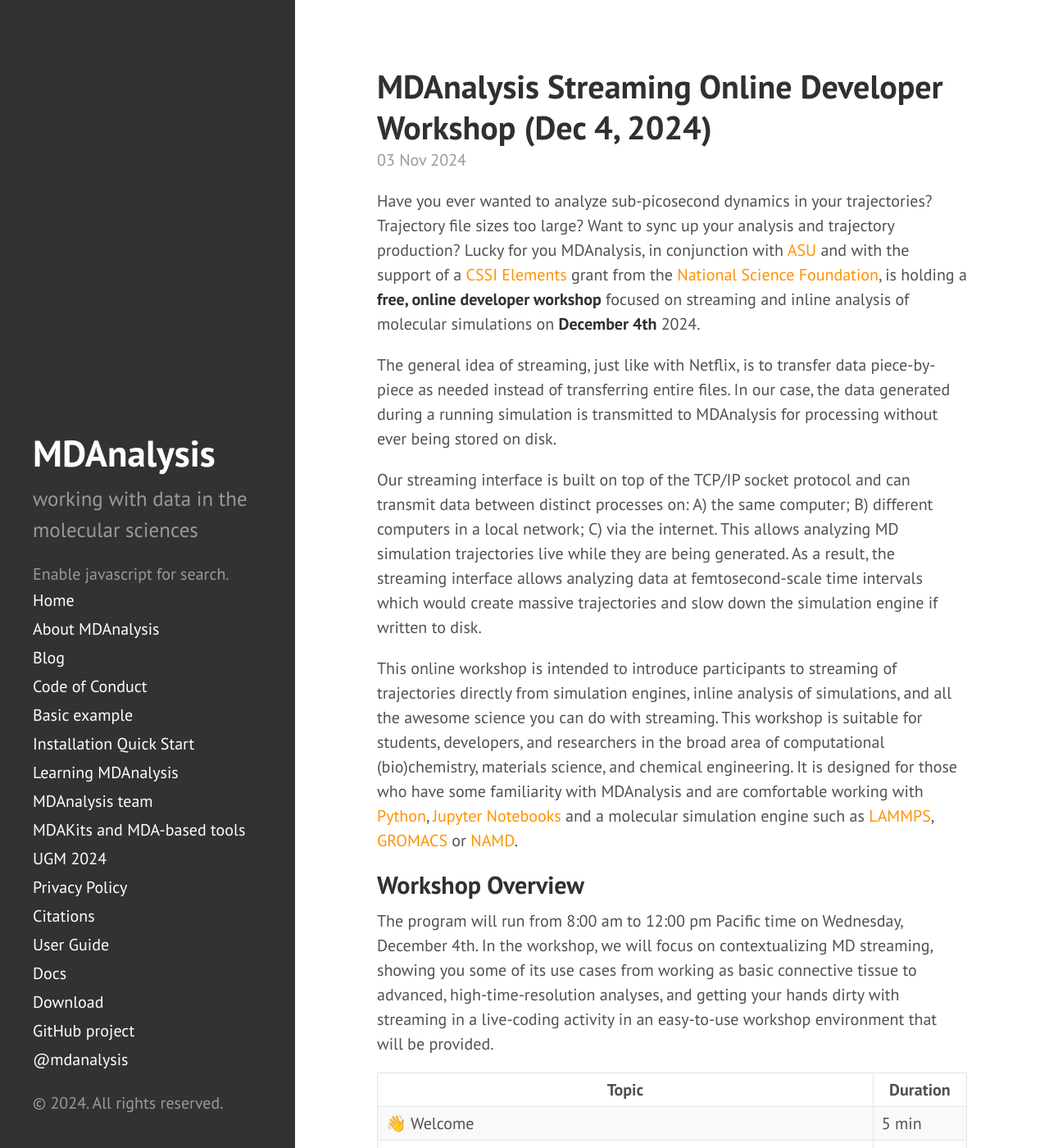
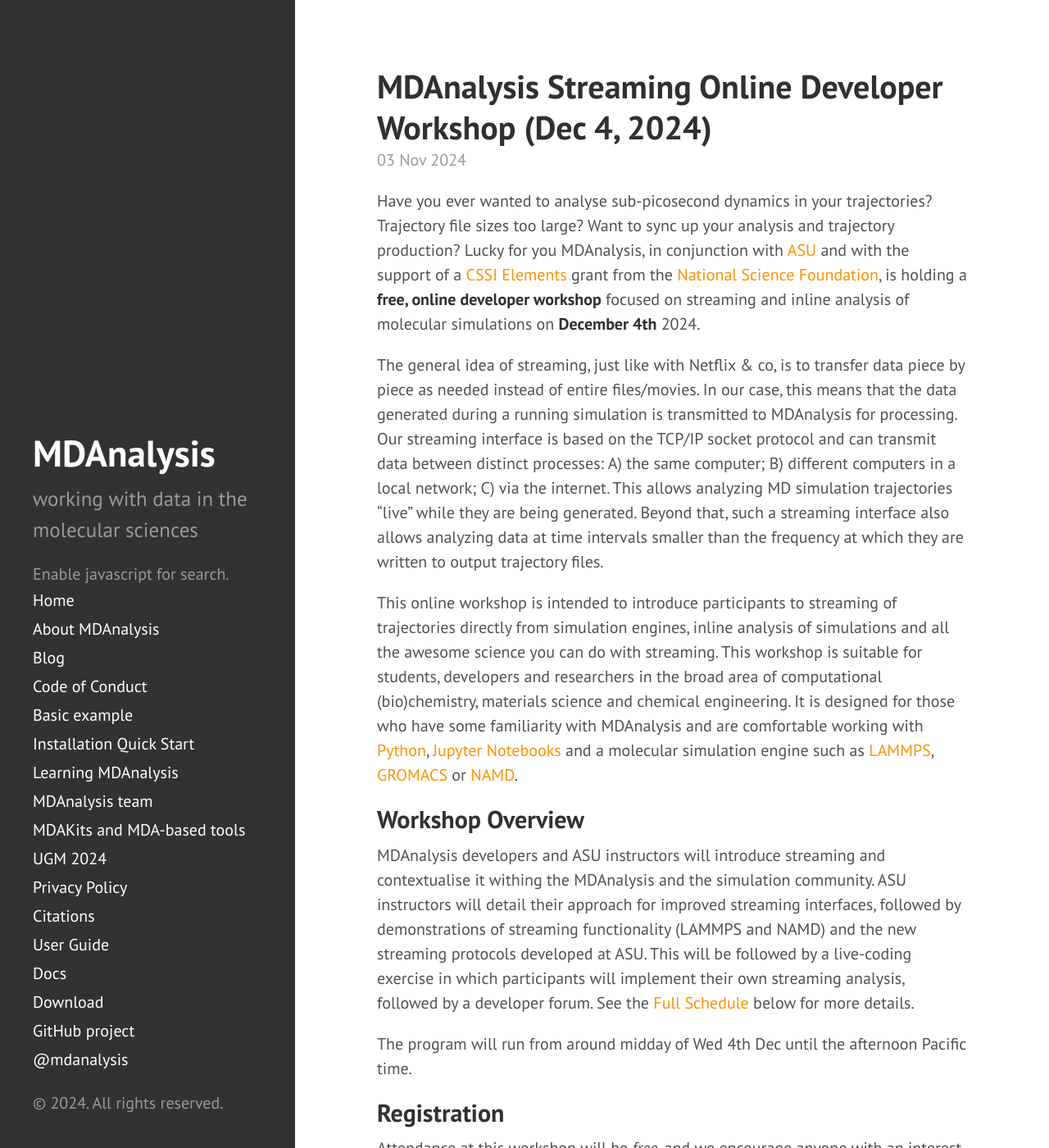
Before and after one commit to MDAnalysis/MDAnalysis.github.io, a Jekyll site: the page built from _posts/2024-11-3-ASU_streaming_workshop.md, in a window 1280 px wide and 1400 px high. Shown: the whole window at 82% size. Built offline with Jekyll 4.4.1, drawn with Linux system fonts in a browser that asks for light colours; comment, search, counter and statistics services are not loaded; some of the changed text lies outside the part shown.

Commit message:
Revert "Merge pull request #4 from ljwoods2/streaming"
This reverts commit ffdade98825e804f7e5da455763b3aefa73ede1c, reversing
changes made to db87686f592a80a8e0eec57ae7617d6ff1fc6f8f.

```diff
--- a/_posts/2024-11-3-ASU_streaming_workshop.md
+++ b/_posts/2024-11-3-ASU_streaming_workshop.md
@@ -4,42 +4,23 @@ title: "MDAnalysis Streaming Online Developer Workshop (Dec 4, 2024)"
 ---
 
 
-Have you ever wanted to analyze sub-picosecond dynamics in your trajectories? Trajectory file sizes too large? Want to sync up your analysis and trajectory production? Lucky for you MDAnalysis, in conjunction with [ASU][ASU] and with the support of a [CSSI Elements][CSSI] grant from the [National Science Foundation][NSF], is holding a **free, online developer workshop** focused on streaming and inline analysis of molecular simulations on **December 4th** 2024.
+Have you ever wanted to analyse sub-picosecond dynamics in your trajectories? Trajectory file sizes too large? Want to sync up your analysis and trajectory production? Lucky for you MDAnalysis, in conjunction with [ASU][ASU] and with the support of a [CSSI Elements][CSSI] grant from the [National Science Foundation][NSF], is holding a **free, online developer workshop** focused on streaming and inline analysis of molecular simulations on **December 4th** 2024.
 
-The general idea of streaming, just like with Netflix, is to transfer data piece-by-piece as needed instead of transferring entire files. In our case, the data generated during a running simulation is transmitted to MDAnalysis for processing without ever being stored on disk.
-
-Our streaming interface is built on top of the TCP/IP socket protocol and can transmit data between distinct processes on: A) the same computer; B) different computers in a local network; C) via the internet. This allows analyzing MD simulation trajectories live while they are being generated. As a result, the streaming interface allows analyzing data at femtosecond-scale time intervals which would create massive trajectories and slow down the simulation engine if written to disk.
+The general idea of streaming, just like with Netflix & co, is to transfer data piece by piece as needed instead of entire files/movies. In our case, this means that the data generated during a running simulation is transmitted to MDAnalysis for processing. Our streaming interface is based on the TCP/IP socket protocol and can transmit data between distinct processes: A) the same computer; B) different computers in a local network; C) via the internet.
+This allows analyzing MD simulation trajectories “live” while they are being generated. Beyond that, such a streaming interface also allows analyzing data at time intervals smaller than the frequency at which they are written to output trajectory files.
 
 This online workshop is intended to introduce participants to streaming of trajectories directly from simulation engines, inline analysis
-of simulations, and all the awesome science you can do with streaming. This workshop is suitable for students, developers, and researchers in the broad area of computational (bio)chemistry, materials science, and chemical engineering. It is designed for those who have some familiarity with MDAnalysis and are comfortable working with [Python](https://www.python.org/), [Jupyter
+of simulations and all the awesome science you can do with streaming. This workshop is suitable for students, developers and researchers in the broad area of computational (bio)chemistry, materials science and chemical engineering. It is designed for those who have some familiarity with MDAnalysis and are comfortable working with [Python](https://www.python.org/), [Jupyter
 Notebooks](https://jupyter-notebook.readthedocs.io/en/stable/) and a molecular simulation engine such as [LAMMPS][LAMMPS], [GROMACS][GROMACS] or [NAMD][NAMD].
 
 
 
 ## Workshop Overview
 
-The program will run from 8:00 am to 12:00 pm Pacific time on Wednesday, December 4th.
-In the workshop, we will focus on contextualizing MD streaming, showing you some of its use cases from working as basic connective tissue to advanced, high-time-resolution analyses, and getting your hands dirty with streaming in a live-coding activity in an easy-to-use workshop environment that will be provided.
+MDAnalysis developers and ASU instructors will introduce streaming and contextualise it withing the MDAnalysis and the simulation community. ASU instructors will detail their approach for improved streaming interfaces, followed by demonstrations of streaming functionality (LAMMPS and NAMD) and the new streaming protocols developed at ASU. This will be followed by a live-coding exercise in which participants will implement their own streaming analysis, followed by a developer forum. See the [Full Schedule](XXXX) below for more details.
 
-| Topic | Duration |
-| --- | --- |
-| 👋 Welcome  | 5 min |
-| 📦 MDAnalysis mission & ecosystem | 15 min |
-| 🖼️ Streaming: big picture  | 15 min |
-| 👀 Streaming: first look | 10 min |
-| ❓ Q&A: Streaming overview  | 5 min |
-| 📦Streaming: MD packages, IMDClient | 15 min |
-| 💤 Break | 10 min |
-| 👀 Demo: Multiple analyses on NAMD simulation stream | 10 min |
-| 🎯Activity: Write your own stream analysis  | 40 min |
-| 📦 Streaming: MDAnalysis functionality | 10 min |
-| ❓Q&A: Streaming with MDAnalysis | 5 min |
-| 👀 Application: Velocity correlation functions and 2PT | 10 min |
-| 👀 Application: Ion channel permeation | 10 min |
-| ❓ Q&A: Applications | 5 min |
-| 🔮 Future direction | 5 min |
-| 📖 Open Forum | 20 min |
-| 🚪 Closing | 5 min |
+The program will run from around midday of Wed 4th Dec until the afternoon Pacific time.
+
 
 ## Registration
 
@@ -52,7 +33,8 @@ Attendance at this workshop will be *free*, and we encourage anyone with an inte
 ## Workshop materials
 All materials are made available in the https://github.com/MDAnalysis/MDAnalysisASUStreamingWorkshop repository.
 
-Set-up instructions for the interactive activity are available [here](https://github.com/Becksteinlab/imd-workshop-2024)
+* [Full Schedule](XXXX) #TODO
+* [Set-up and installation instructions](XXXX) #TODO
 
 ## Who to Contact
 
```
Also changed, not shown: _posts/2024-08-01-gsoc2024-final-sm.md (deleted, +0 -28 lines), _posts/2024-08-03-gsoc2024_woods.markdown (deleted, +0 -262 lines).
